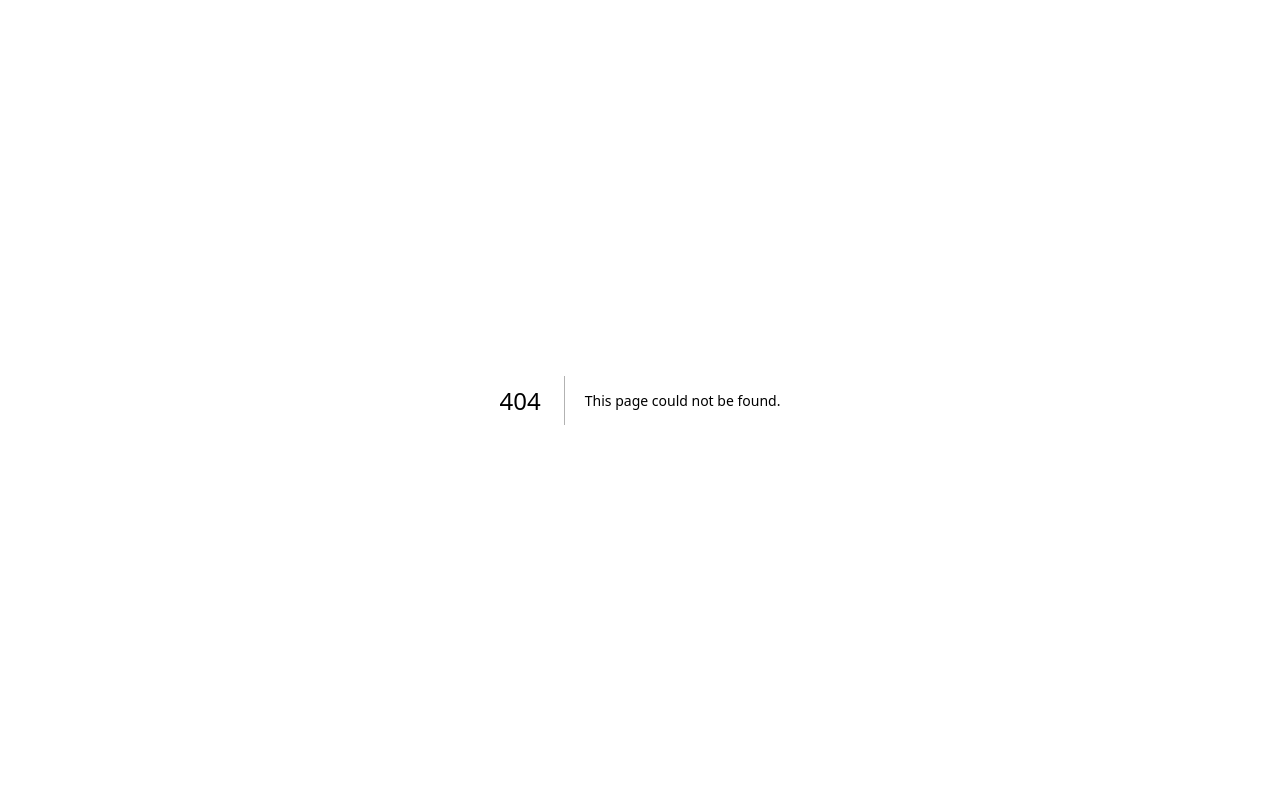
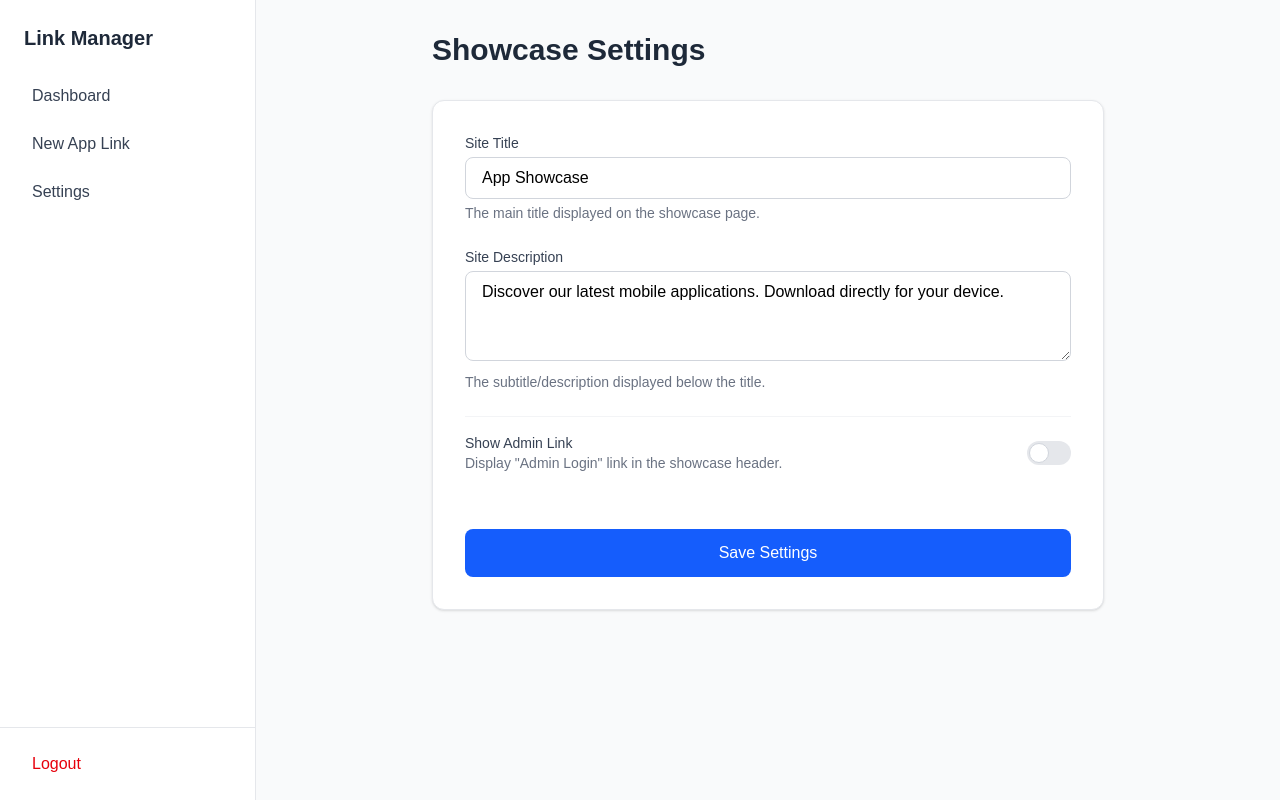
Before and after one commit to mazisel/linkmanager, a Next.js app: page /admin/settings in a window 1280 px wide. Before the commit this address had no page. Built offline with nearby package versions, Linux system fonts and the light colour scheme; no server answers.

Commit message:
Feat: Implement Dynamic Showcase Settings (Admin configurable title, description, visibility)

```diff
--- a/app/admin/layout.tsx
+++ b/app/admin/layout.tsx
@@ -28,6 +28,12 @@ export default function AdminLayout({
                     >
                         New App Link
                     </Link>
+                    <Link
+                        href="/admin/settings"
+                        className="block px-4 py-2 text-gray-700 hover:bg-gray-100 rounded-lg transition-colors"
+                    >
+                        Settings
+                    </Link>
                 </nav>
 
                 <div className="absolute bottom-0 w-full p-4 border-t border-gray-200">
--- /dev/null
+++ b/app/admin/settings/page.tsx
@@ -0,0 +1,114 @@
+'use client';
+
+import { useState, useEffect } from 'react';
+
+export default function SettingsPage() {
+    const [formData, setFormData] = useState({
+        siteTitle: '',
+        siteDescription: '',
+        showAdminLink: false,
+    });
+    const [loading, setLoading] = useState(true);
+    const [saving, setSaving] = useState(false);
+
+    useEffect(() => {
+        fetch('/api/settings')
+            .then((res) => res.json())
+            .then((data) => {
+                setFormData({
+                    siteTitle: data.siteTitle || 'App Showcase',
+                    siteDescription: data.siteDescription || 'Discover our latest mobile applications. Download directly for your device.',
+                    showAdminLink: data.showAdminLink || false,
+                });
+                setLoading(false);
+            })
+            .catch((err) => {
+                console.error('Error fetching settings:', err);
+                setLoading(false);
+            });
+    }, []);
+
+    const handleSubmit = async (e: React.FormEvent) => {
+        e.preventDefault();
+        setSaving(true);
+
+        try {
+            const res = await fetch('/api/settings', {
+                method: 'PUT',
+                headers: { 'Content-Type': 'application/json' },
+                body: JSON.stringify(formData),
+            });
+
+            if (res.ok) {
+                alert('Settings saved successfully!');
+            } else {
+                alert('Failed to save settings');
+            }
+        } catch (error) {
+            console.error('Error saving settings:', error);
+            alert('Error saving settings');
+        } finally {
+            setSaving(false);
+        }
+    };
+
+    if (loading) return <div>Loading...</div>;
+
+    return (
+        <div className="max-w-2xl mx-auto">
+            <h2 className="text-3xl font-bold text-gray-800 mb-8">Showcase Settings</h2>
+
+            <form onSubmit={handleSubmit} className="space-y-6 bg-white p-8 rounded-xl shadow-sm border border-gray-200">
+                <div>
+                    <label className="block text-sm font-medium text-gray-700 mb-1">Site Title</label>
+                    <input
+                        type="text"
+                        required
+                        className="w-full px-4 py-2 border border-gray-300 rounded-lg focus:ring-2 focus:ring-blue-500 focus:border-blue-500 text-black"
+                        value={formData.siteTitle}
+                        onChange={(e) => setFormData({ ...formData, siteTitle: e.target.value })}
+                    />
+                    <p className="mt-1 text-sm text-gray-500">The main title displayed on the showcase page.</p>
+                </div>
+
+                <div>
+                    <label className="block text-sm font-medium text-gray-700 mb-1">Site Description</label>
+                    <textarea
+                        required
+                        rows={3}
+                        className="w-full px-4 py-2 border border-gray-300 rounded-lg focus:ring-2 focus:ring-blue-500 focus:border-blue-500 text-black"
+                        value={formData.siteDescription}
+                        onChange={(e) => setFormData({ ...formData, siteDescription: e.target.value })}
+                    />
+                    <p className="mt-1 text-sm text-gray-500">The subtitle/description displayed below the title.</p>
+                </div>
+
+                <div className="flex items-center justify-between py-4 border-t border-gray-100">
+                    <div>
+                        <label className="block text-sm font-medium text-gray-700">Show Admin Link</label>
+                        <p className="text-sm text-gray-500">Display "Admin Login" link in the showcase header.</p>
+                    </div>
+                    <label className="relative inline-flex items-center cursor-pointer">
+                        <input
+                            type="checkbox"
+                            className="sr-only peer"
+                            checked={formData.showAdminLink}
+                            onChange={(e) => setFormData({ ...formData, showAdminLink: e.target.checked })}
+                        />
+                        <div className="w-11 h-6 bg-gray-200 peer-focus:outline-none peer-focus:ring-4 peer-focus:ring-blue-300 rounded-full peer peer-checked:after:translate-x-full peer-checked:after:border-white after:content-[''] after:absolute after:top-[2px] after:left-[2px] after:bg-white after:border-gray-300 after:border after:rounded-full after:h-5 after:w-5 after:transition-all peer-checked:bg-blue-600"></div>
+                    </label>
+                </div>
+
+                <div className="pt-4">
+                    <button
+                        type="submit"
+                        disabled={saving}
+                        className="w-full py-3 px-4 bg-blue-600 text-white rounded-lg font-medium hover:bg-blue-700 transition-colors disabled:opacity-50"
+                    >
+                        {saving ? 'Saving...' : 'Save Settings'}
+                    </button>
+                </div>
+            </form>
+        </div>
+    );
+}
--- /dev/null
+++ b/app/api/settings/route.ts
@@ -0,0 +1,62 @@
+import { NextResponse } from 'next/server';
+import { prisma } from '@/lib/prisma';
+import { auth } from '@/lib/auth';
+
+export async function GET() {
+    try {
+        const session = await auth();
+        if (!session?.user?.id) {
+            return NextResponse.json({ error: 'Unauthorized' }, { status: 401 });
+        }
+
+        const settings = await prisma.settings.findUnique({
+            where: { userId: session.user.id },
+        });
+
+        // Return default settings if none exist
+        if (!settings) {
+            return NextResponse.json({
+                siteTitle: "App Showcase",
+                siteDescription: "Discover our latest mobile applications. Download directly for your device.",
+                showAdminLink: false
+            });
+        }
+
+        return NextResponse.json(settings);
+    } catch (error) {
+        console.error('Error fetching settings:', error);
+        return NextResponse.json({ error: 'Failed to fetch settings' }, { status: 500 });
+    }
+}
+
+export async function PUT(request: Request) {
+    try {
+        const session = await auth();
+        if (!session?.user?.id) {
+            return NextResponse.json({ error: 'Unauthorized' }, { status: 401 });
+        }
+
+        const body = await request.json();
+        const { siteTitle, siteDescription, showAdminLink } = body;
+
+        const settings = await prisma.settings.upsert({
+            where: { userId: session.user.id },
+            update: {
+                siteTitle,
+                siteDescription,
+                showAdminLink,
+            },
+            create: {
+                userId: session.user.id,
+                siteTitle,
+                siteDescription,
+                showAdminLink,
+            },
+        });
+
+        return NextResponse.json(settings);
+    } catch (error) {
+        console.error('Error updating settings:', error);
+        return NextResponse.json({ error: 'Failed to update settings' }, { status: 500 });
+    }
+}
--- a/app/page.tsx
+++ b/app/page.tsx
@@ -8,6 +8,12 @@ export default async function ShowcasePage() {
     const apps = await prisma.app.findMany({
         orderBy: { createdAt: 'desc' },
     });
+
+    // Fetch settings (get the first one or default)
+    const settings = await prisma.settings.findFirst();
+    const siteTitle = settings?.siteTitle || "App Showcase";
+    const siteDescription = settings?.siteDescription || "Discover our latest mobile applications. Download directly for your device.";
+    const showAdminLink = settings?.showAdminLink ?? false;
 
     const headersList = await headers();
     const userAgent = headersList.get('user-agent') || '';
@@ -33,11 +39,9 @@ export default async function ShowcasePage() {
 
     return (
         <div className="min-h-screen bg-black text-white selection:bg-blue-500 selection:text-white">
-            {/* Header */}
-            <header className="container mx-auto px-4 py-8 flex justify-between items-center border-b border-gray-800">
-                <h1 className="text-2xl font-bold bg-gradient-to-r from-blue-400 to-purple-500 bg-clip-text text-transparent">
-                    App Showcase
-                </h1>
+            {/* Header - Only show if admin link is enabled or if there's other content (currently empty if no admin link) */}
+            {showAdminLink && (
+                <header className="container mx-auto px-4 py-8 flex justify-end items-center border-b border-gray-800">
                     <Link
                         href="/login"
                         className="text-sm text-gray-500 hover:text-white transition-colors"
@@ -45,13 +49,16 @@ export default async function ShowcasePage() {
                         Admin Login
                     </Link>
                 </header>
+            )}
 
             {/* Main Content */}
             <main className="container mx-auto px-4 py-12">
                 <div className="text-center mb-16">
-                    <h2 className="text-4xl md:text-5xl font-bold mb-4">{title}</h2>
+                    <h1 className="text-5xl md:text-6xl font-bold mb-6 bg-gradient-to-r from-blue-400 to-purple-500 bg-clip-text text-transparent">
+                        {siteTitle}
+                    </h1>
                     <p className="text-gray-400 text-lg max-w-2xl mx-auto">
-                        Discover our latest mobile applications. Download directly for your device.
+                        {siteDescription}
                     </p>
                 </div>
 
@@ -120,7 +127,7 @@ export default async function ShowcasePage() {
 
             {/* Footer */}
             <footer className="container mx-auto px-4 py-8 text-center text-gray-600 text-sm">
-                <p>&copy; {new Date().getFullYear()} App Link Manager. All rights reserved.</p>
+                <p>&copy; {new Date().getFullYear()} {siteTitle}. All rights reserved.</p>
             </footer>
         </div>
     );
```
Also changed, not shown: 1 other file (tests, documents, lock files or other folders). Lines whose indentation alone changed are shown as unchanged.
